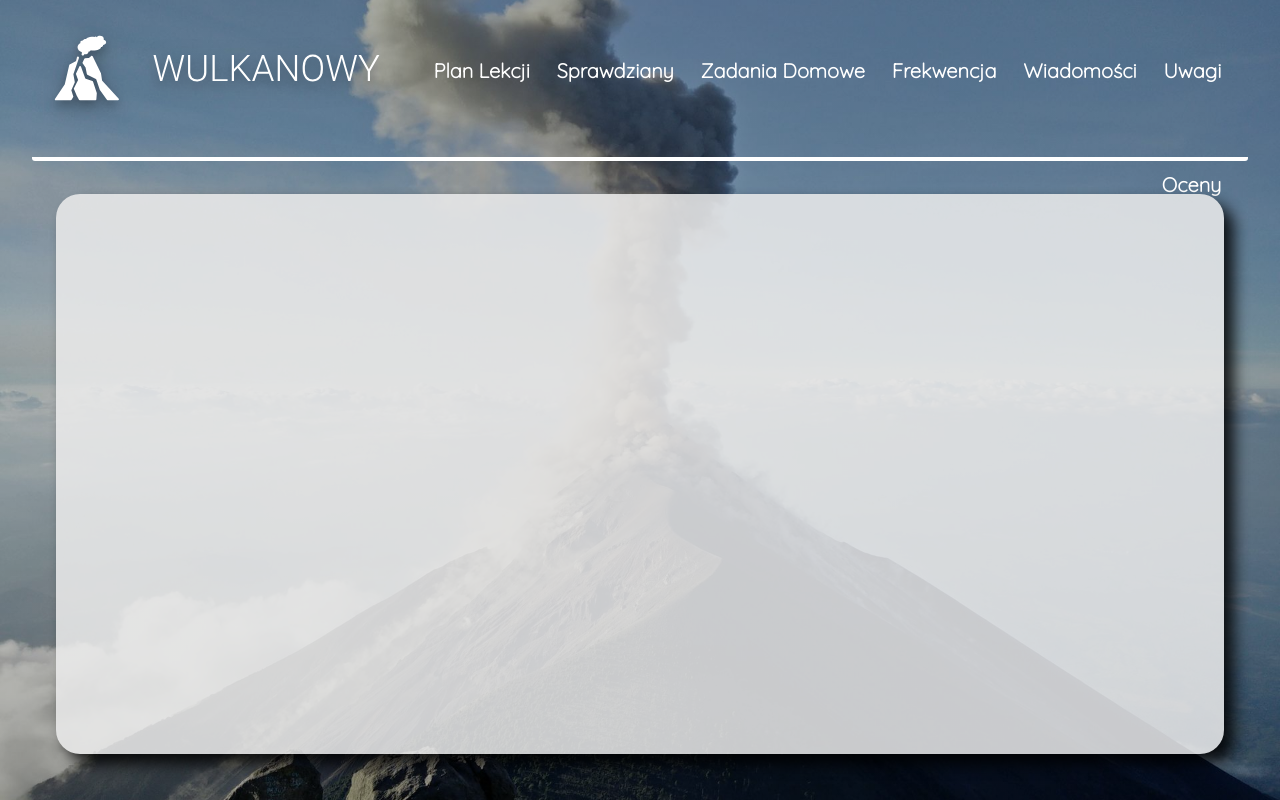
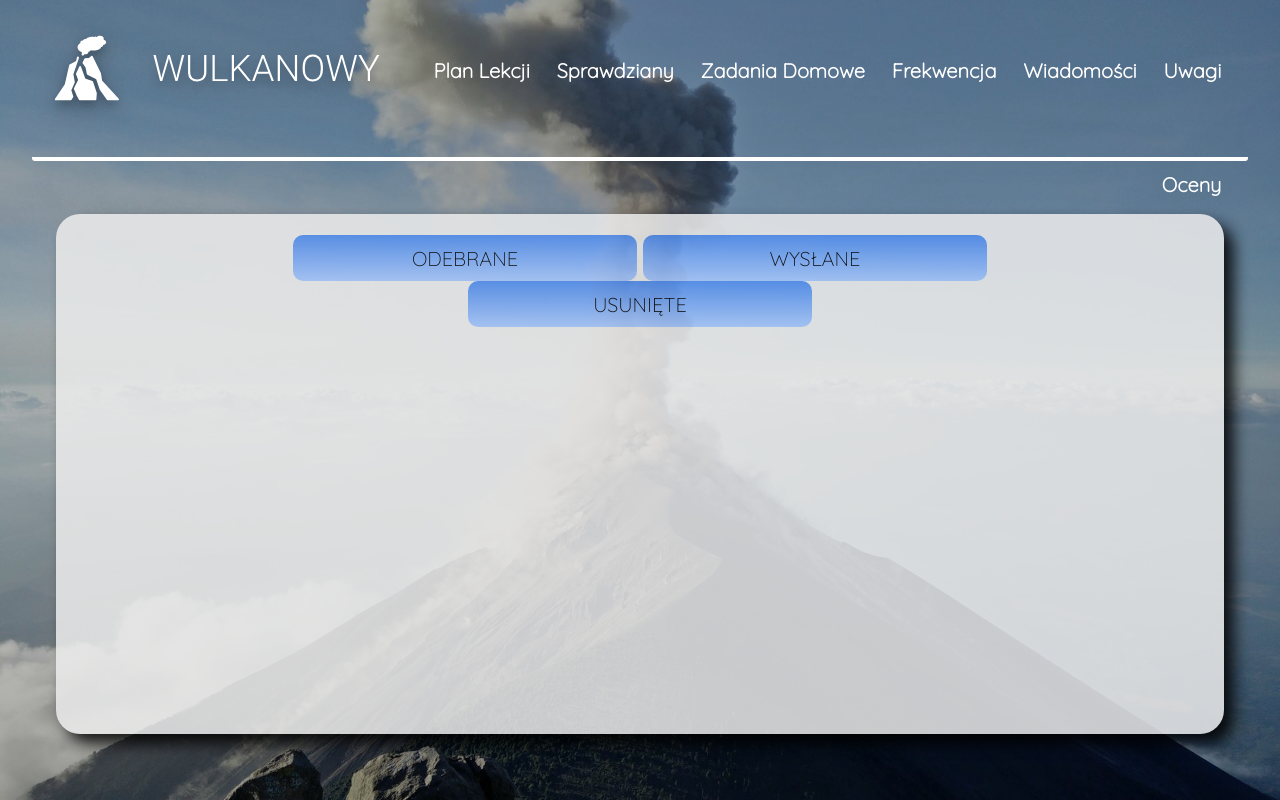
Before and after one commit to Zaptyp/wulkanowy-web, a Django app: template mypage/templates/wiadomosci.html in a window 1280 px wide. Run offline with Django 3.2, Linux system fonts and the light colour scheme; the template is opened without the code that fills it, so the values that code supplies are empty.

Commit message:
Simple messages display

```diff
--- a/mypage/files/start.css
+++ b/mypage/files/start.css
@@ -174,3 +174,52 @@ li{
 .day-name{
     background-color: #bcbcbc;
 }
+
+.button{
+    text-align: center;
+    display: inline-block;
+    border-radius: 10px;
+    padding-top: 1%;
+    padding-bottom: 1%;
+    width: 33%;
+    background: -webkit-gradient(linear,left top,left bottom,from(rgb(81, 142, 240)),to(rgb(168, 201, 255)));
+    cursor: pointer;
+    font-family: 'Open Sans Condensed', sans-serif;
+    font-family: 'Quicksand', sans-serif;
+}
+
+.message-item {
+    border-top: 2px solid black;
+    width: 100%;
+    margin-bottom: 1vh;
+    border-radius: 10px;
+    overflow: auto;
+    color: black;
+    -ms-overflow-style: none;
+    scrollbar-width: none;
+    font-family: 'Open Sans Condensed', sans-serif;
+    font-family: 'Quicksand', sans-serif;
+}
+
+.message-block-left{
+    display: inline;
+    text-align: center;
+    float: left;
+    width: 60%;
+}
+
+.message-block-right{
+    margin-top: 1%;
+    float: right;
+    margin-right: 10%;
+}
+
+#buttons{
+    position: -webkit-sticky;
+    position: sticky;
+    margin-bottom: 1vh;
+    top: 0;
+    background-color: #ededed;
+    padding: 2%;
+    margin-top: 0;
+}
--- a/mypage/files/start.js
+++ b/mypage/files/start.js
@@ -8,3 +8,15 @@ function grade_action(id) {
         element.style.display = 'none';
     }
 }
+
+function change_message_content(id) {
+    $.ajax({
+        url: '/change_messages_content/',
+        data: {
+          'id': id
+        },
+        success: function(data) {
+            document.querySelector('#messages_content').innerHTML = data;
+        }
+    });
+}
--- a/mypage/mypage/urls.py
+++ b/mypage/mypage/urls.py
@@ -16,7 +16,7 @@ Including another URLconf
 from django.urls import path
 from django.contrib.staticfiles.urls import staticfiles_urlpatterns
 
-from Wulkanowy.views import default_view, error_view, grades_view, timetable_view, exams_view, homework_view, attendance_view, messages_view, notes_view
+from Wulkanowy.views import default_view, error_view, grades_view, timetable_view, exams_view, homework_view, attendance_view, messages_view, notes_view, change_messages_content
 
 urlpatterns = [
     path('', default_view, name='home'),
@@ -28,6 +28,7 @@ urlpatterns = [
     path('frekwencja/', attendance_view, name='attendance'),
     path('wiadomosci/', messages_view, name='messeges'),
     path('uwagi/', notes_view, name='notes'),
+    path('change_messages_content/', change_messages_content)
 ]
 
 urlpatterns += staticfiles_urlpatterns()
--- a/mypage/templates/wiadomosci.html
+++ b/mypage/templates/wiadomosci.html
@@ -9,6 +9,7 @@
   <link rel="stylesheet" href="{% static 'start.css' %}" type="text/css" />
   <link rel="stylesheet" media="min-width: 768px" href="{% static 'start.css' %}" />
   <script src="{% static 'start.js' %}"></script>
+  <script src="https://code.jquery.com/jquery-3.5.1.js"></script>
   <link rel="shortcut icon" href="{% static 'img/27146352.png' %}">
   <link href="https://fonts.googleapis.com/css2?family=Poppins&display=swap" rel="stylesheet">
   <link href="https://fonts.googleapis.com/css2?family=Lora:wght@500&display=swap" rel="stylesheet">
@@ -29,8 +30,17 @@
         <a href="/oceny/"><div id="oceny" class="option">Oceny</div></a>
       </h1>
      </div>
-    <div class="content">
-      {{ json_data }}
+    <div class="content" style='padding-top: 0;'>
+      <div id='buttons'>
+        <div id='received' onclick='change_message_content(this.id)' class='button'>ODEBRANE</div>
+        <div id='sent' onclick='change_message_content(this.id)' class='button'>WYSŁANE</div>
+        <div id='deleted' onclick='change_message_content(this.id)' class='button'>USUNIĘTE</div>
+      </div>
+      <div id='messages_content'>
+        {% for i in messages %}
+          <div class='message-item'><div class='message-block-left'>Temat: {{ i.Subject|force_escape }}<br />Nadawca: {{ i.Sender|force_escape }}</div><div class='message-block-right'>Data: {{ i.Date|force_escape }}</div></div>
+        {% endfor %}
+      </div>
     </div>
     </div>
 </body>
```
Also changed, not shown: mypage/Wulkanowy/API/messages.py (+4 -9 lines), mypage/Wulkanowy/views.py (+18 -1 lines), mypage/templates/messages_content.html (added, +11 -0 lines).
